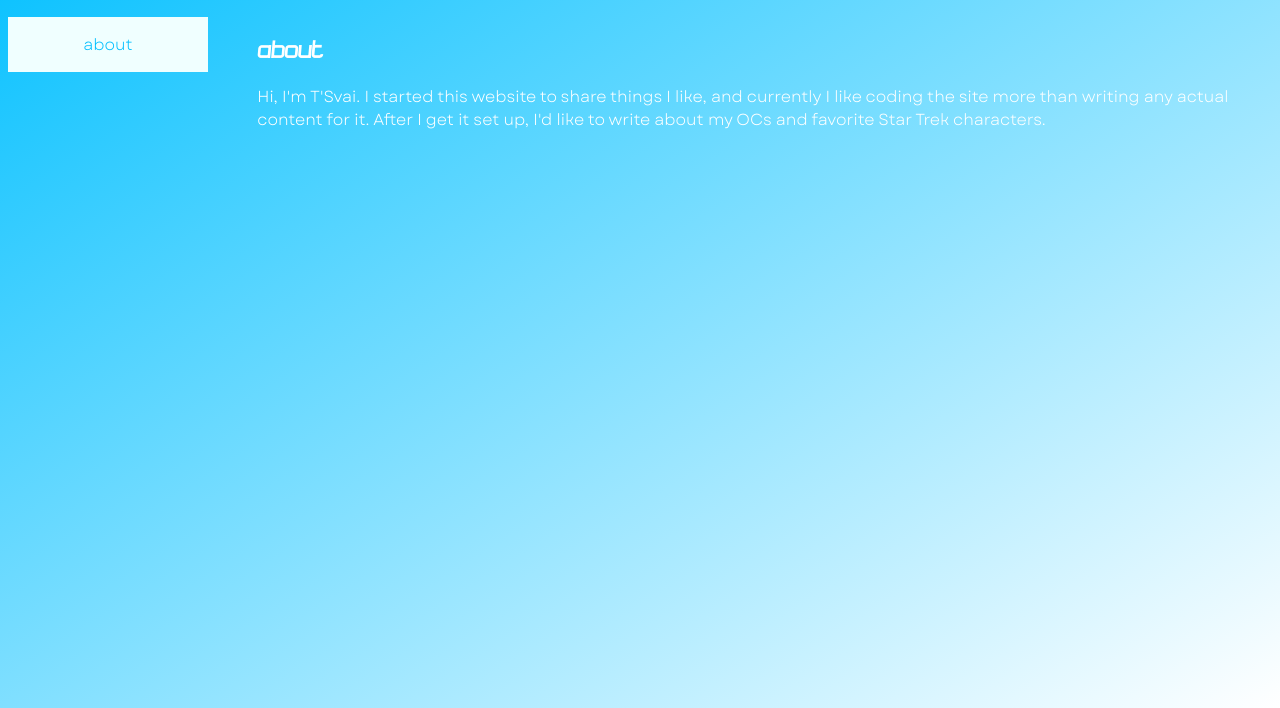
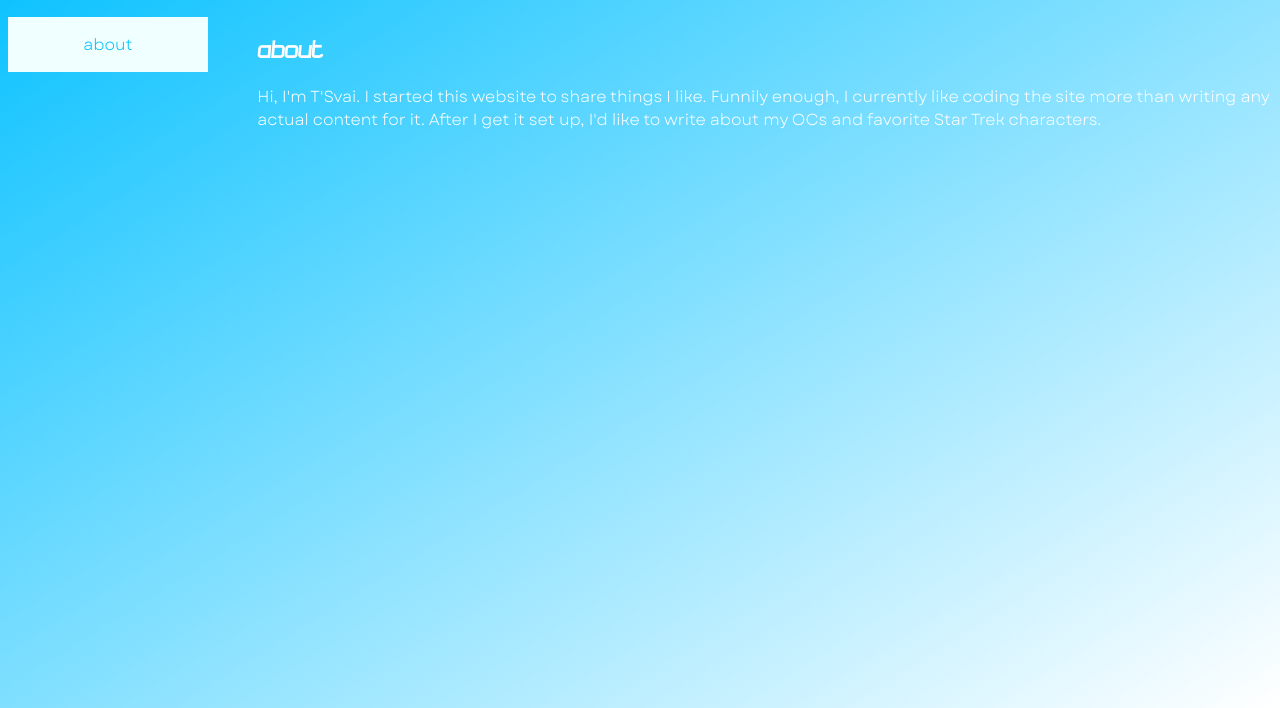
Before and after one commit to tsvainerys/tsvai-nc, a website: page public/about.html in a window 1280 px wide. Shown: the part 92-800 px from the top of the page. Drawn offline with Linux system fonts and the light colour scheme; files whose address does not match are found by name.

Commit message:
test edit 2 - about, post ds deletion

```diff
--- a/public/about.html
+++ b/public/about.html
@@ -19,7 +19,7 @@
     </nav>
     <main id="main">
         <h2>About</h2>
-        <p>Hi, I'm T'Svai. I started this website to share things I like, and currently I like coding the site more than
+        <p>Hi, I'm T'Svai. I started this website to share things I like. Funnily enough, I currently like coding the site more than
             writing any actual content for it. After I get it set up, I'd like to write about my OCs and favorite Star Trek characters.
         </p>
     </main>
```
